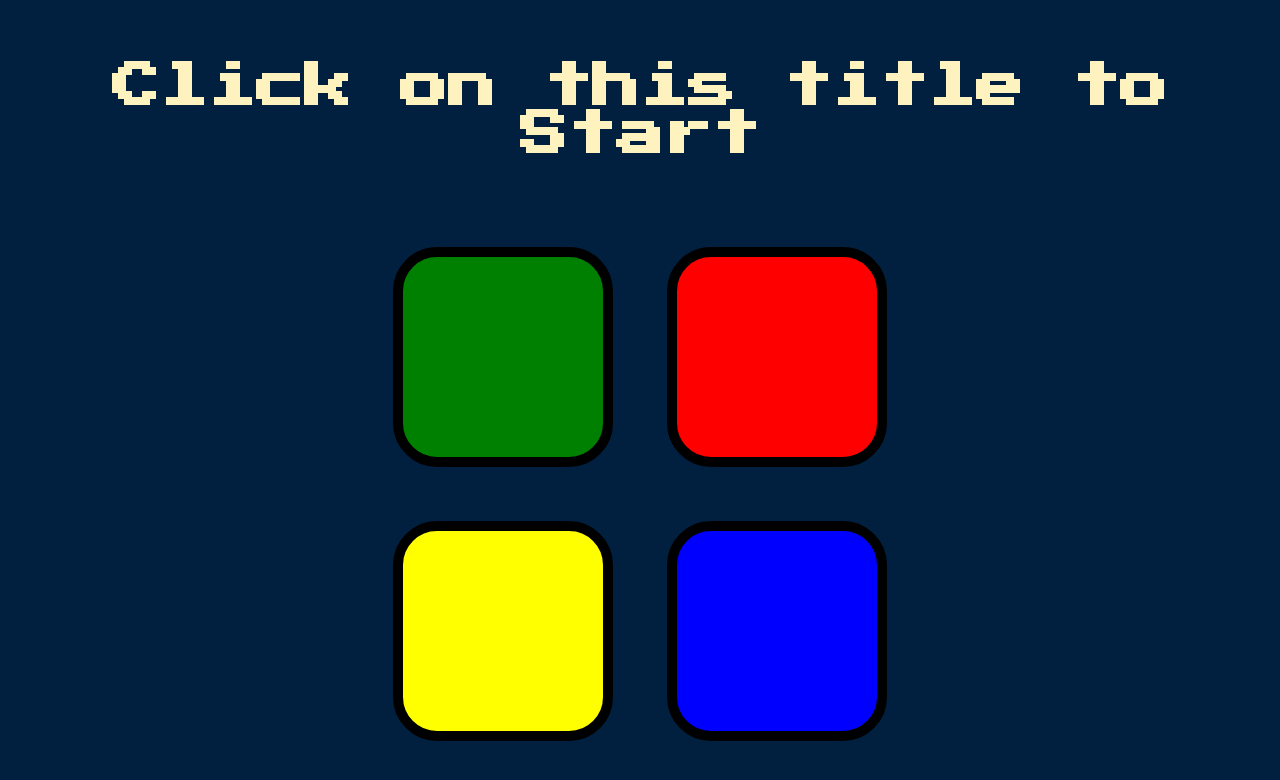
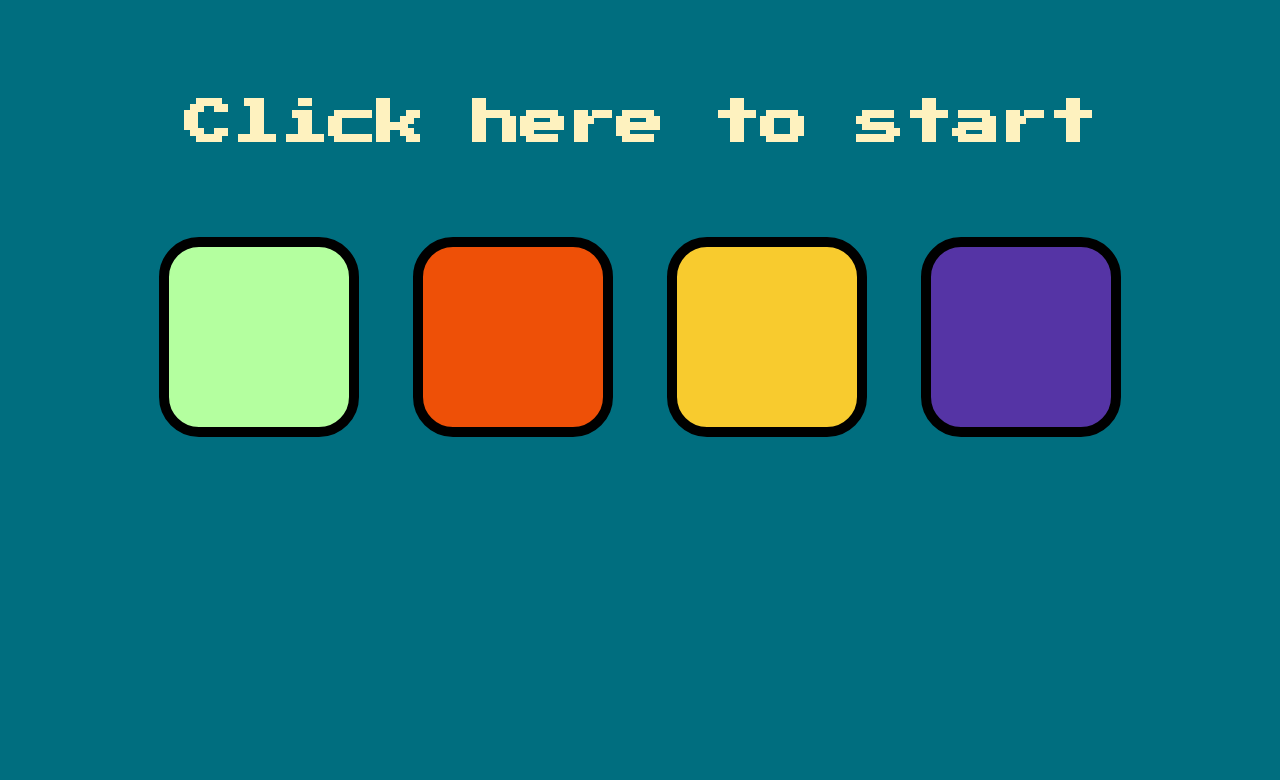
Before and after one commit to bralegz/Simon-Game, a plain HTML site: page index.html in a window 1280 px wide. Drawn offline with nearby package versions, Linux system fonts and the light colour scheme.

Commit message:
Style Changes

```diff
--- a/game.js
+++ b/game.js
@@ -80,8 +80,7 @@ $(".btn").on("click", function () {
             setTimeout(() => {
                 $("body").removeClass("game-over")
             }, 200);
-            $("h1").html("Game Over, Click on Any Button to Restart")
-            // console.log("Te equivocaste!")
+            $("h1").html("Game Over")
             $(".btn").on("click", function () {
                 var audio = new Audio("sounds/wrong.mp3");
                 audio.play();
--- a/index.html
+++ b/index.html
@@ -1,17 +1,16 @@
 <!DOCTYPE html>
-<html lang="en" dir="ltr">
-
+<html lang="en">
 <head>
-  <meta charset="utf-8">
-  <title>Simon</title>
+  <meta charset="UTF-8">
+  <meta http-equiv="X-UA-Compatible" content="IE=edge">
+  <meta name="viewport" content="width=device-width, initial-scale=1.0">
   <link rel="stylesheet" href="styles.css">
   <link href="https://fonts.googleapis.com/css?family=Press+Start+2P" rel="stylesheet">
+  <title>Simon Game</title>
 </head>
-
 <body>
-  <h1 id="level-title">Click on this title to Start</h1>
+  <h1 id="level-title">Click here to start</h1>
   <div class="container">
-    <div lass="row">
 
       <div type="button" id="green" class="btn green">
 
@@ -20,9 +19,7 @@
       <div type="button" id="red" class="btn red">
 
       </div>
-    </div>
 
-    <div class="row">
 
       <div type="button" id="yellow" class="btn yellow">
 
@@ -31,7 +28,6 @@
 
       </div>
 
-    </div>
 
   </div>
 
@@ -39,5 +35,4 @@
   <script src="https://ajax.googleapis.com/ajax/libs/jquery/3.6.0/jquery.min.js"></script>
   <script src="game.js"></script>
 </body>
-
 </html>
--- a/styles.css
+++ b/styles.css
@@ -1,20 +1,32 @@
+* {
+  margin: 0;
+  padding: 0;
+  box-sizing: border-box;
+}
+
 body {
   text-align: center;
-  background-color: #011F3F;
+  height: 100vh;
+  width: 100%;
+  background-color: #006E7F;
+  padding-top: 100px
 }
 
 #level-title {
   font-family: 'Press Start 2P', cursive;
   font-size: 3rem;
-  margin:  5%;
+  margin:  0 5% 5% 5%;
   color: #FEF2BF;
+}
+
+#level-title:hover, .btn {
+  cursor: pointer;
 }
 
 .container {
   display: block;
-  width: 50%;
+  width: auto;
   margin: auto;
-
 }
 
 .btn {
@@ -32,19 +44,19 @@ body {
 }
 
 .red {
-  background-color: red;
+  background-color: #EE5007;
 }
 
 .green {
-  background-color: green;
+  background-color: #B4FF9F;
 }
 
 .blue {
-  background-color: blue;
+  background-color: #5534A5;
 }
 
 .yellow {
-  background-color: yellow;
+  background-color: #F8CB2E;
 }
 
 .pressed {
```
